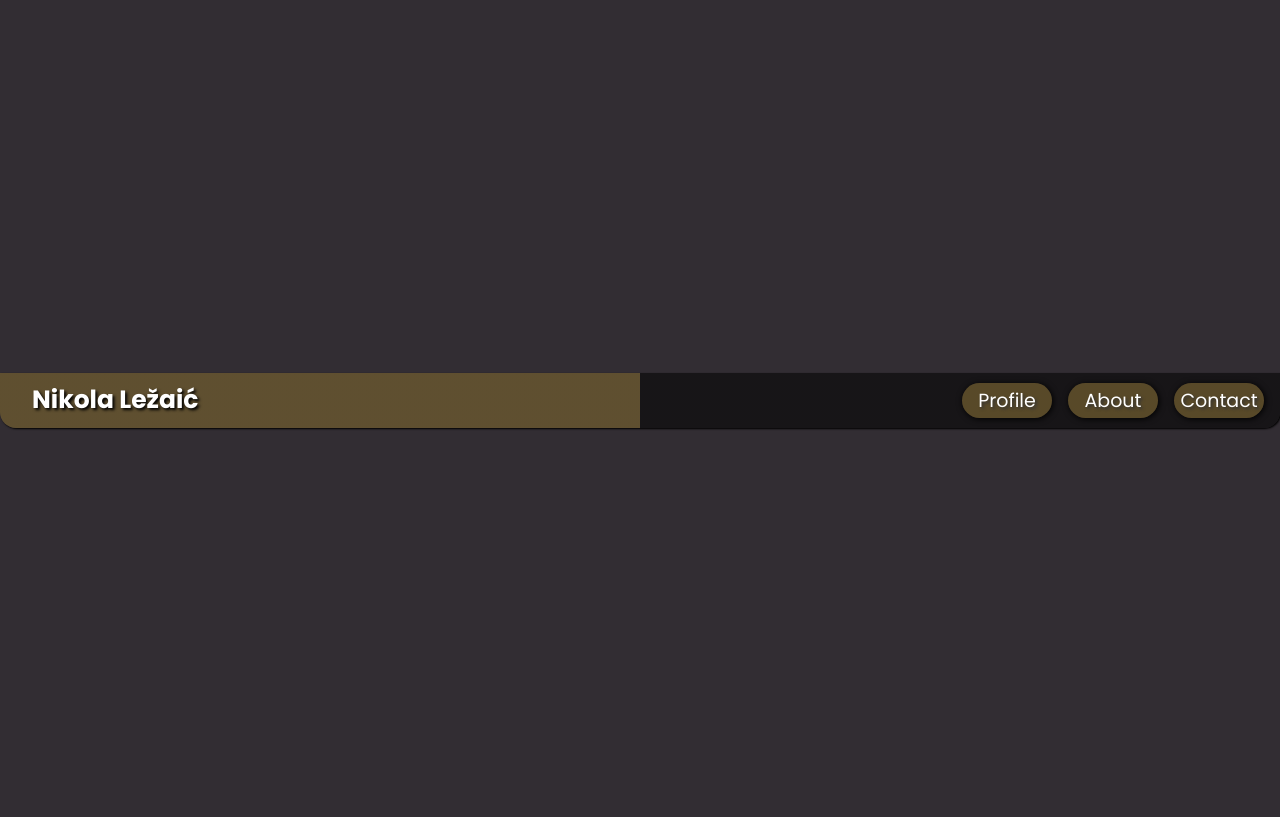
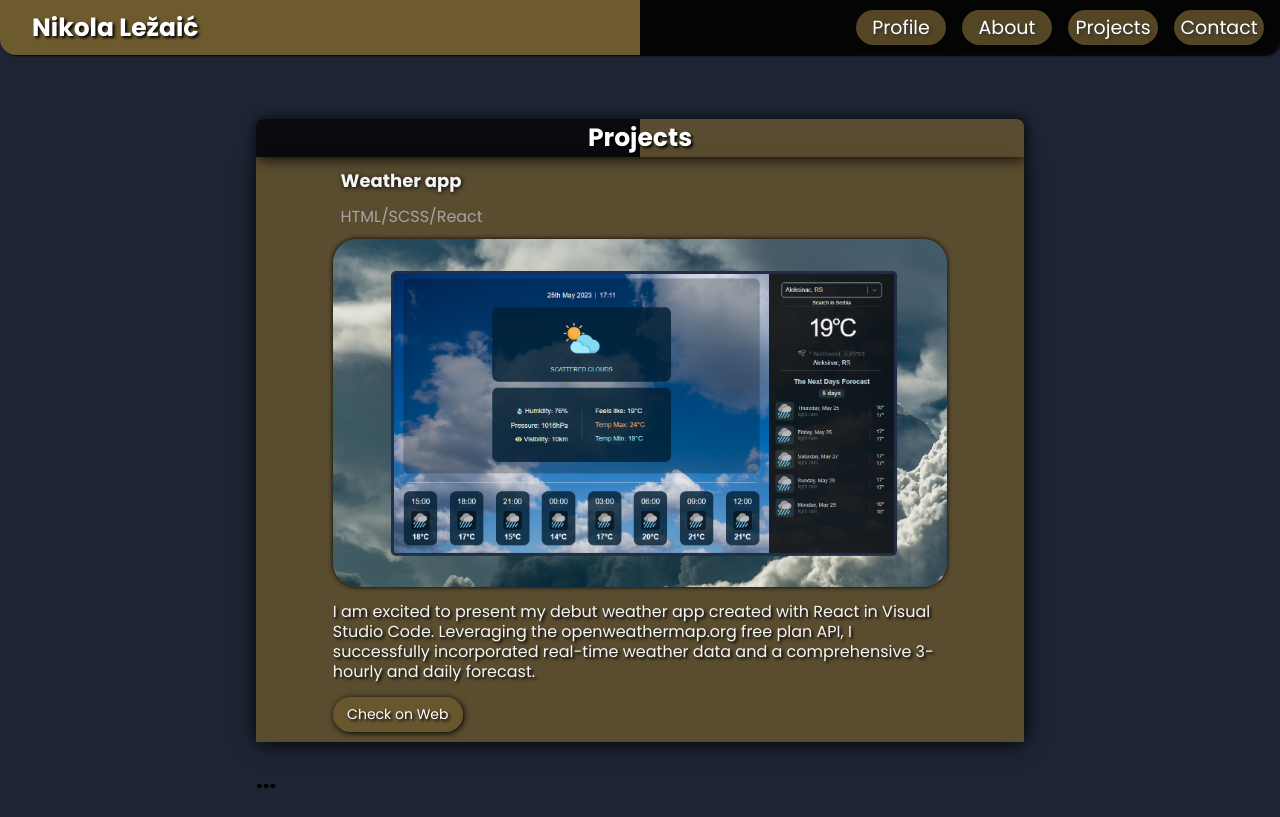
Before and after one commit to Nortagg/cv, a React (Create React App) app: page /Projects in a window 1280 px wide. Built offline with nearby package versions, Linux system fonts and the light colour scheme; the HTML template or start-up script is replaced by a standard one.

Commit message:
added new header link that's about my projects, styles and media styles are done

```diff
--- a/src/App.js
+++ b/src/App.js
@@ -5,6 +5,7 @@ import CardProfile from "./Components/container-profile/container-profile";
 import HomePage from "./Components/home/home-page";
 import Header from "./Components/Header/header.component";
 import ContactPage from "./Components/Contact/contact";
+import Projects from "./Components/container-projects/projects.component";
 
 function App() {
   return (
@@ -14,6 +15,7 @@ function App() {
         <Route exact path="/" element={<HomePage />} />
         <Route path="/Profile" element={<CardProfile />} />
         <Route path="/About" element={<CardAbout />} />
+        <Route path="/Projects" element={<Projects />} />
         <Route path="/Contact" element={<ContactPage />} />
       </Routes>
     </div>
--- a/src/Components/Contact/contact.styles.scss
+++ b/src/Components/Contact/contact.styles.scss
@@ -5,7 +5,7 @@
   flex-direction: column;
   margin: auto 0px;
   background-color: #6d5a2fc2;
-  box-shadow: 0px 1px 2px rgb(0, 0, 0);
+  box-shadow: 1px 1px 20px black;
   border-radius: 0.5rem;
   width: 40%;
   opacity: 0;
--- a/src/Components/Header/header.component.jsx
+++ b/src/Components/Header/header.component.jsx
@@ -16,6 +16,9 @@ export default function Header() {
         <Link className="about-route-text" to="/About">
           About
         </Link>
+        <Link className="projects-route-text" to="/Projects">
+          Projects
+        </Link>
         <Link className="contact-route-text" to="/Contact">
           Contact
         </Link>
--- a/src/Components/Header/header.styles.scss
+++ b/src/Components/Header/header.styles.scss
@@ -1,14 +1,14 @@
 .header-wraper {
   display: flex;
   justify-content: space-between;
+  position: sticky;
+  top: 0;
   width: 100%;
   height: 55px;
-  background: conic-gradient(
-    rgba(5, 5, 5, 0.6) 0deg 180deg,
-    #6d5a2fc2 180deg 360deg
-  );
+  background: conic-gradient(rgba(5, 5, 5) 0deg 180deg, #6d5a2f 180deg 360deg);
   box-shadow: 1px 1px 2px rgb(0, 0, 0);
   border-radius: 0rem 0rem 1rem 1rem;
+  z-index: 1;
   @media only screen and (max-width: 550px) {
     height: 45px;
   }
@@ -67,6 +67,7 @@
 
     .profile-route-text,
     .about-route-text,
+    .projects-route-text,
     .contact-route-text {
       display: flex;
       align-items: center;
--- a/src/Components/container-about/container-about.styles.scss
+++ b/src/Components/container-about/container-about.styles.scss
@@ -6,7 +6,7 @@
   background-color: #6d5a2fc2;
   color: rgb(255, 255, 255);
 
-  box-shadow: 0px 1px 3px black;
+  box-shadow: 1px 1px 20px black;
   border-radius: 0.5rem;
   opacity: 0;
   animation: fadeLeftToRight 1s ease forwards;
--- a/src/Components/container-profile/container-profile.styles.scss
+++ b/src/Components/container-profile/container-profile.styles.scss
@@ -8,7 +8,7 @@
   );
   color: rgb(255, 255, 255);
   width: 55%;
-  box-shadow: 0px 1px 3px black;
+  box-shadow: 1px 1px 20px black;
   border-radius: 0.5rem;
   opacity: 0;
   animation: fadeLeftToRight 1s ease forwards;
--- /dev/null
+++ b/src/Components/container-projects/projects.component.jsx
@@ -0,0 +1,37 @@
+import "./projects.component.styles.scss";
+
+export default function Projects() {
+  return (
+    <div className="projects-wrapper">
+      <h1 className="projects-main-title">Projects</h1>
+      <div className="projects-content">
+        <div className="weather-app-content">
+          <div className="weather-app-title">
+            <h2 className="weather-app-title-text">Weather app</h2>
+            <p className="weather-app-subtitle">HTML/SCSS/React</p>
+          </div>
+          <img
+            className="weather-img"
+            src="/weather.png"
+            alt="weather app"
+          ></img>
+          <p className="weather-description">
+            I am excited to present my debut weather app created with React in
+            Visual Studio Code. Leveraging the openweathermap.org free plan API,
+            I successfully incorporated real-time weather data and a
+            comprehensive 3-hourly and daily forecast.
+          </p>
+          <div className="weather-link-holder">
+            <a
+              className="weather-link"
+              href="https://weather-app-silk-zeta.vercel.app/"
+            >
+              Check on Web
+            </a>
+          </div>
+        </div>
+        <h2>...</h2>
+      </div>
+    </div>
+  );
+}
--- /dev/null
+++ b/src/Components/container-projects/projects.component.styles.scss
@@ -0,0 +1,206 @@
+.projects-wrapper {
+  display: flex;
+  justify-content: center;
+  align-items: center;
+  flex-direction: column;
+  width: 60%;
+  margin: auto 0px;
+  animation: fadeLeftToRight 1s ease forwards;
+
+  @keyframes fadeLeftToRight {
+    from {
+      opacity: 0;
+      transform: translateX(-100px);
+    }
+    to {
+      opacity: 1;
+      transform: translateX(0);
+    }
+  }
+  @media only screen and (max-width: 912px) {
+    width: 90%;
+  }
+  @media only screen and (max-width: 414px) {
+    margin-top: 4rem;
+    margin-bottom: auto;
+  }
+  @media only screen and (max-width: 280px) {
+    margin-top: 2rem;
+  }
+
+  .projects-main-title {
+    display: flex;
+    align-items: center;
+    justify-content: center;
+    background: conic-gradient(
+      #6d5a2fc2 0deg 180deg,
+      rgba(5, 5, 5, 0.8) 180deg 360deg
+    );
+    box-shadow: 1px 1px 15px rgb(0, 0, 0);
+    text-shadow: 2px 2px 3px #000000;
+    width: 100%;
+    color: white;
+    border-radius: 0.5rem 0.5rem 0rem 0rem;
+    font-size: 25px;
+    font-weight: bold;
+    margin-top: 4rem;
+    margin-bottom: 0;
+    z-index: 1;
+    @media only screen and (max-width: 550px) {
+      font-size: 16px;
+      margin-top: 0rem;
+    }
+    @media only screen and (max-width: 414px) {
+      font-size: 14px;
+    }
+  }
+  .projects-content {
+    display: flex;
+    justify-content: space-evenly;
+    flex-direction: column;
+
+    .weather-app-content {
+      display: flex;
+      justify-content: center;
+      align-items: center;
+      flex-direction: column;
+      background-color: #6d5a2fc2;
+      box-shadow: 1px 1px 20px black;
+      .weather-app-title {
+        display: flex;
+        justify-content: flex-start;
+        flex-direction: column;
+        width: 78%;
+        @media only screen and (max-width: 550px) {
+          justify-content: center;
+          align-items: center;
+        }
+        .weather-app-title-text {
+          margin-top: 10px;
+          margin-bottom: 5px;
+          font-size: 18px;
+          color: whitesmoke;
+          text-shadow: 1px 1px 5px black;
+          @media only screen and (max-width: 700px) {
+            font-size: 14px;
+          }
+          @media only screen and (max-width: 550px) {
+            font-size: 12px;
+          }
+          @media only screen and (max-width: 414px) {
+            font-size: 10px;
+          }
+        }
+        .weather-app-subtitle {
+          margin-top: 5px;
+          margin-bottom: 10px;
+          font-size: 16px;
+          color: rgb(167, 163, 163);
+          @media only screen and (max-width: 700px) {
+            font-size: 12px;
+          }
+          @media only screen and (max-width: 550px) {
+            font-size: 10px;
+          }
+          @media only screen and (max-width: 414px) {
+            font-size: 9px;
+          }
+        }
+      }
+      .weather-img {
+        box-shadow: 0px 0px 5px black;
+        border-radius: 1.5rem;
+        width: 80%;
+        object-fit: cover;
+        transition: 0.4s;
+        &:hover {
+          border-radius: 0rem;
+        }
+        @media only screen and (max-width: 700px) {
+          width: 80%;
+        }
+        @media only screen and (max-width: 550px) {
+          width: 85%;
+          border-radius: 1rem;
+        }
+      }
+      .weather-description {
+        display: flex;
+        justify-content: flex-start;
+        width: 80%;
+        margin-top: 15px;
+        margin-bottom: 5px;
+        color: whitesmoke;
+        text-shadow: 2px 2px 3px #000000;
+        line-height: 20px;
+        text-align: left;
+        @media only screen and (max-width: 912px) {
+          font-size: 14px;
+        }
+        @media only screen and (max-width: 700px) {
+          font-size: 12px;
+        }
+        @media only screen and (max-width: 550px) {
+          width: 90%;
+          text-align: center;
+          font-size: 10px;
+        }
+        @media only screen and (max-width: 414px) {
+          line-height: 13px;
+        }
+        @media only screen and (max-width: 280px) {
+          font-size: 8px;
+          line-height: 12px;
+          text-align: left;
+        }
+      }
+      .weather-link-holder {
+        display: flex;
+        justify-content: flex-start;
+        width: 80%;
+        @media only screen and (max-width: 550px) {
+          justify-content: center;
+          align-items: center;
+        }
+        .weather-link {
+          display: flex;
+          align-items: center;
+          justify-content: center;
+          height: 35px;
+          width: 130px;
+          background-color: #6d5a2fc2;
+          font-size: 14px;
+          color: rgb(255, 255, 255);
+          text-shadow: 2px 2px 3px #000000;
+          box-shadow: 1px 1px 6px rgb(0, 0, 0);
+          text-decoration: none;
+          border-radius: 3rem;
+          transition: 0.5s;
+          margin: 10px 0;
+          &:hover {
+            background-color: #a07b2bf5;
+          }
+          &:active {
+            position: relative;
+            top: 1px;
+          }
+          @media only screen and (max-width: 700px) {
+            font-size: 10px;
+            height: 30px;
+            width: 90px;
+          }
+          @media only screen and (max-width: 550px) {
+            font-size: 9px;
+            height: 25px;
+            width: 80px;
+          }
+          @media only screen and (max-width: 280px) {
+            font-size: 8px;
+            height: 20px;
+            width: 70px;
+          }
+        }
+      }
+    }
+  }
+}
--- a/src/Components/home/home-page.jsx
+++ b/src/Components/home/home-page.jsx
@@ -12,7 +12,7 @@ export default function HomePage() {
       <div className="welcome-bar-on-top">Welcome</div>
       <img className="img" src="me.jpg" alt="" />
       <h1 className="title-name-nl">Nikola Ležaić</h1>
-      <h2 className="title-proffesion">IT HELP DESK SUPPORT</h2>
+      <h2 className="title-proffesion">WEB DEVELOPER</h2>
       <h3 className="contact-bar">CONTACT</h3>
       <div className="phone-number-container">
         <div className="phone-icon">
--- a/src/Components/home/home-page.styles.scss
+++ b/src/Components/home/home-page.styles.scss
@@ -9,7 +9,7 @@
     rgba(5, 5, 5, 0.6) 0deg 180deg,
     #6d5a2fc2 180deg 360deg
   );
-  box-shadow: 0px 1px 2px rgb(0, 0, 0);
+  box-shadow: 1px 1px 20px black;
   color: rgb(255, 255, 255);
   border-radius: 0.5rem;
   letter-spacing: 1px;
--- a/src/index.css
+++ b/src/index.css
@@ -3,7 +3,7 @@ body {
   font-family: "Poppins";
   -webkit-font-smoothing: antialiased;
   -moz-osx-font-smoothing: grayscale;
-  background-color: #322d33;
+  background-color: #1d2535;
 }
 
 code {
```
Also changed, not shown: public/weather.png (added).
